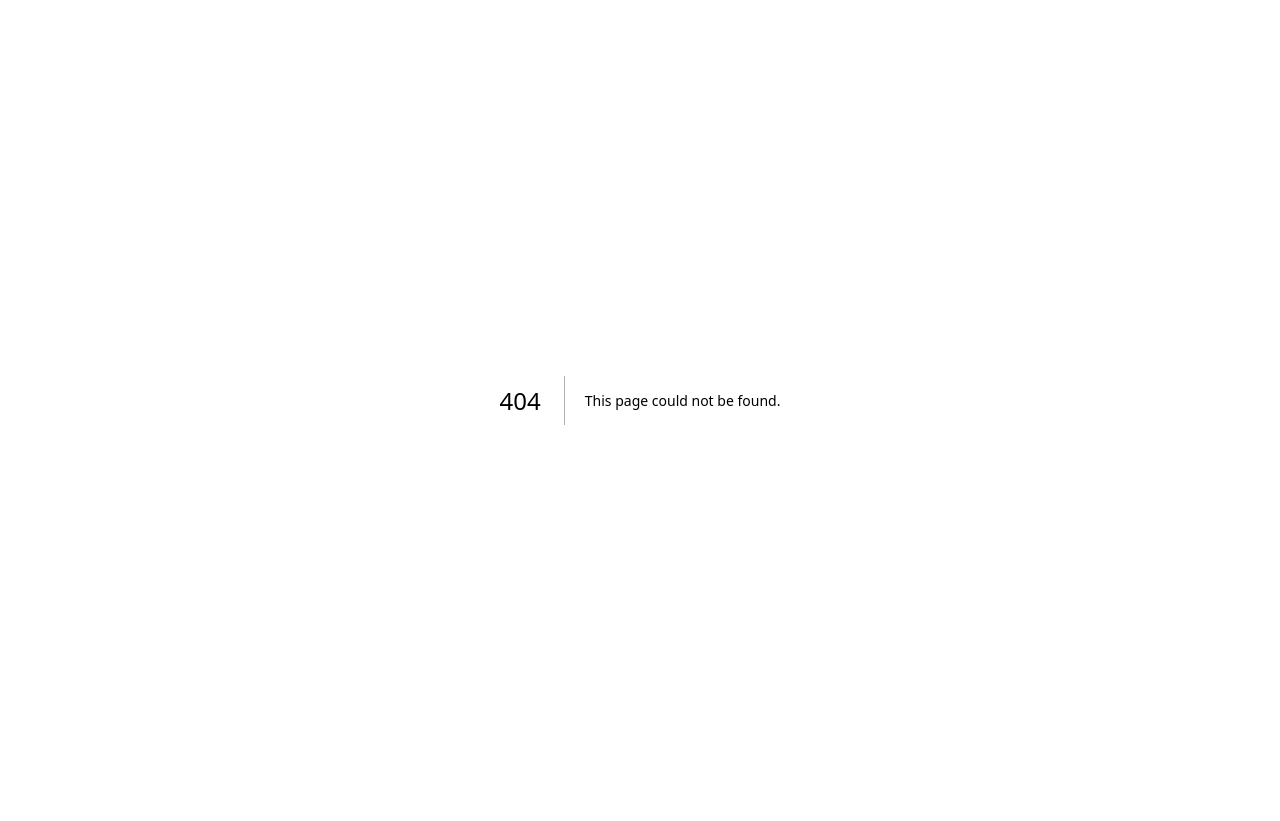
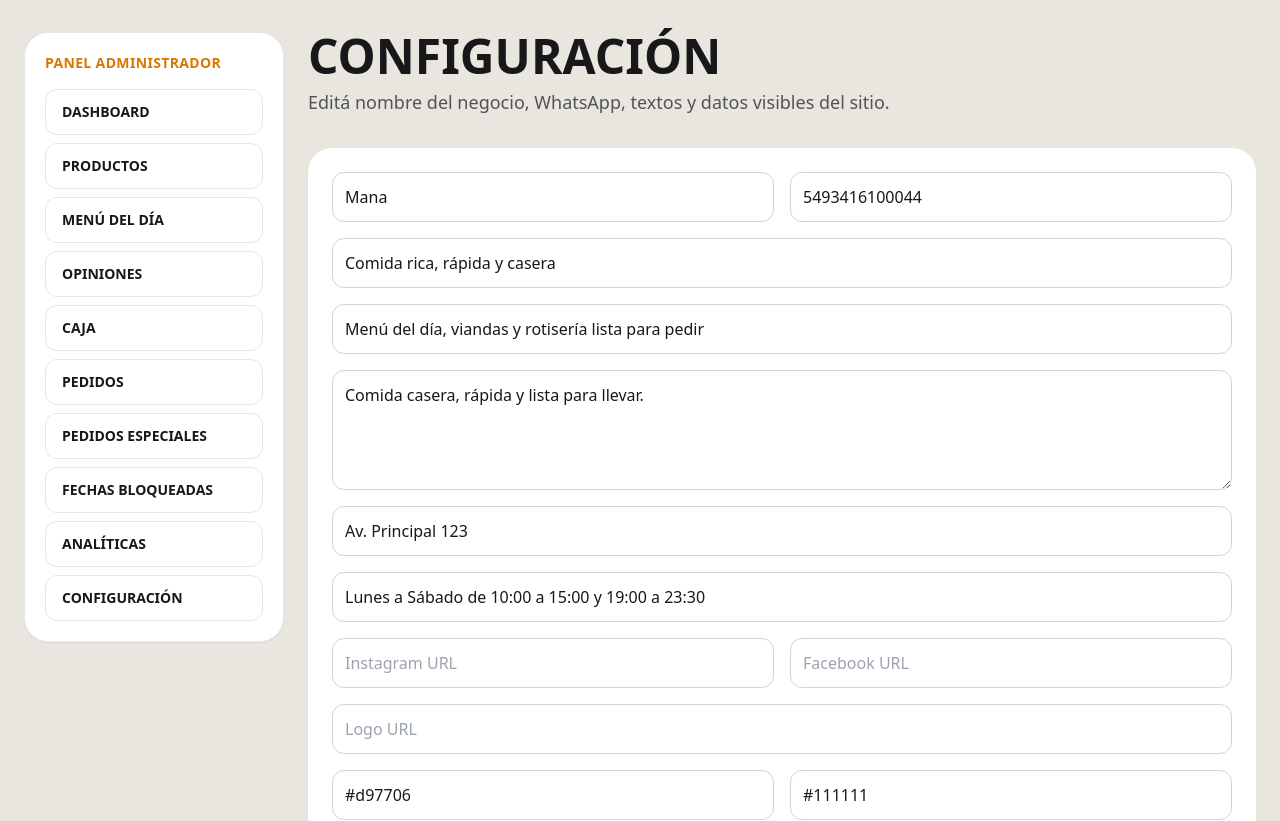
Before and after one commit to serviciosMyM-debug/Roticeria-man-, a Next.js app: page /admin/configuracion in a window 1280 px wide. Before the commit this address had no page. Shown: the top 821 px of the page. Before the commit the page ends 800 px from the top, so only its background shows below. Built offline with nearby package versions, Linux system fonts and the light colour scheme; no server answers; the database is empty.

Commit message:
Corregir modulo de configuracion admin

```diff
--- /dev/null
+++ b/app/(admin)/admin/configuracion/page.tsx
@@ -0,0 +1,284 @@
+"use client";
+
+import { useEffect, useState } from "react";
+
+type SettingsForm = {
+  businessName: string;
+  heroTitle: string;
+  heroSubtitle: string;
+  whatsappNumber: string;
+  description: string;
+  address: string;
+  openingHours: string;
+  instagramUrl: string;
+  facebookUrl: string;
+  logoUrl: string;
+  primaryColor: string;
+  secondaryColor: string;
+};
+
+const emptyForm: SettingsForm = {
+  businessName: "Mana",
+  heroTitle: "Comida rica, rápida y casera",
+  heroSubtitle: "Menú del día, viandas y rotisería lista para pedir",
+  whatsappNumber: "5493416100044",
+  description: "Comida casera, rápida y lista para llevar.",
+  address: "Av. Principal 123",
+  openingHours: "Lunes a Sábado de 10:00 a 15:00 y 19:00 a 23:30",
+  instagramUrl: "",
+  facebookUrl: "",
+  logoUrl: "",
+  primaryColor: "#d97706",
+  secondaryColor: "#111111",
+};
+
+export default function AdminConfiguracionPage() {
+  const [form, setForm] = useState<SettingsForm>(emptyForm);
+  const [loading, setLoading] = useState(true);
+  const [saving, setSaving] = useState(false);
+  const [message, setMessage] = useState("");
+
+  async function readJsonSafe(res: Response) {
+    const text = await res.text();
+
+    if (!text || !text.trim()) {
+      throw new Error("La respuesta del servidor vino vacía.");
+    }
+
+    try {
+      return JSON.parse(text);
+    } catch {
+      throw new Error(`La ruta ${res.url} no devolvió JSON válido.`);
+    }
+  }
+
+  useEffect(() => {
+    async function loadSettings() {
+      try {
+        const res = await fetch("/api/admin/settings", {
+          cache: "no-store",
+        });
+
+        const data = await readJsonSafe(res);
+
+        if (!res.ok || !data.ok) {
+          throw new Error(data.error || "No se pudo cargar la configuración");
+        }
+
+        const s = data.settings;
+
+        setForm({
+          businessName: s.businessName || "Mana",
+          heroTitle: s.heroTitle || "",
+          heroSubtitle: s.heroSubtitle || "",
+          whatsappNumber: s.whatsappNumber || "",
+          description: s.description || "",
+          address: s.address || "",
+          openingHours: s.openingHours || "",
+          instagramUrl: s.instagramUrl || "",
+          facebookUrl: s.facebookUrl || "",
+          logoUrl: s.logoUrl || "",
+          primaryColor: s.primaryColor || "#d97706",
+          secondaryColor: s.secondaryColor || "#111111",
+        });
+      } catch (error: any) {
+        setMessage(error.message || "No se pudo cargar la configuración.");
+      } finally {
+        setLoading(false);
+      }
+    }
+
+    loadSettings();
+  }, []);
+
+  function handleChange(
+    e: React.ChangeEvent<HTMLInputElement | HTMLTextAreaElement>
+  ) {
+    const { name, value } = e.target;
+
+    setForm((prev) => ({
+      ...prev,
+      [name]: value,
+    }));
+  }
+
+  async function handleSubmit(e: React.FormEvent) {
+    e.preventDefault();
+    setSaving(true);
+    setMessage("");
+
+    try {
+      const res = await fetch("/api/admin/settings", {
+        method: "PUT",
+        headers: {
+          "Content-Type": "application/json",
+        },
+        body: JSON.stringify(form),
+      });
+
+      const data = await readJsonSafe(res);
+
+      if (!res.ok || !data.ok) {
+        throw new Error(data.error || "No se pudo guardar la configuración");
+      }
+
+      const s = data.settings;
+
+      setForm({
+        businessName: s.businessName || "",
+        heroTitle: s.heroTitle || "",
+        heroSubtitle: s.heroSubtitle || "",
+        whatsappNumber: s.whatsappNumber || "",
+        description: s.description || "",
+        address: s.address || "",
+        openingHours: s.openingHours || "",
+        instagramUrl: s.instagramUrl || "",
+        facebookUrl: s.facebookUrl || "",
+        logoUrl: s.logoUrl || "",
+        primaryColor: s.primaryColor || "#d97706",
+        secondaryColor: s.secondaryColor || "#111111",
+      });
+
+      setMessage("Configuración guardada correctamente.");
+    } catch (error: any) {
+      setMessage(error.message || "Error al guardar.");
+    } finally {
+      setSaving(false);
+    }
+  }
+
+  if (loading) {
+    return (
+      <div className="rounded-3xl bg-white p-6 shadow-sm">
+        <p className="text-zinc-600">Cargando configuración...</p>
+      </div>
+    );
+  }
+
+  return (
+    <div className="space-y-8">
+      <div>
+        <h1 className="text-5xl font-black uppercase">Configuración</h1>
+        <p className="mt-2 text-lg text-zinc-600">
+          Editá nombre del negocio, WhatsApp, textos y datos visibles del sitio.
+        </p>
+      </div>
+
+      <form
+        onSubmit={handleSubmit}
+        className="grid gap-4 rounded-3xl bg-white p-6 shadow-sm"
+      >
+        <div className="grid gap-4 md:grid-cols-2">
+          <input
+            name="businessName"
+            value={form.businessName}
+            onChange={handleChange}
+            placeholder="Nombre del negocio"
+            className="rounded-xl border p-3"
+          />
+          <input
+            name="whatsappNumber"
+            value={form.whatsappNumber}
+            onChange={handleChange}
+            placeholder="WhatsApp"
+            className="rounded-xl border p-3"
+          />
+        </div>
+
+        <input
+          name="heroTitle"
+          value={form.heroTitle}
+          onChange={handleChange}
+          placeholder="Título principal"
+          className="rounded-xl border p-3"
+        />
+
+        <input
+          name="heroSubtitle"
+          value={form.heroSubtitle}
+          onChange={handleChange}
+          placeholder="Subtítulo principal"
+          className="rounded-xl border p-3"
+        />
+
+        <textarea
+          name="description"
+          value={form.description}
+          onChange={handleChange}
+          placeholder="Descripción"
+          className="min-h-[120px] rounded-xl border p-3"
+        />
+
+        <input
+          name="address"
+          value={form.address}
+          onChange={handleChange}
+          placeholder="Dirección"
+          className="rounded-xl border p-3"
+        />
+
+        <input
+          name="openingHours"
+          value={form.openingHours}
+          onChange={handleChange}
+          placeholder="Horarios"
+          className="rounded-xl border p-3"
+        />
+
+        <div className="grid gap-4 md:grid-cols-2">
+          <input
+            name="instagramUrl"
+            value={form.instagramUrl}
+            onChange={handleChange}
+            placeholder="Instagram URL"
+            className="rounded-xl border p-3"
+          />
+          <input
+            name="facebookUrl"
+            value={form.facebookUrl}
+            onChange={handleChange}
+            placeholder="Facebook URL"
+            className="rounded-xl border p-3"
+          />
+        </div>
+
+        <input
+          name="logoUrl"
+          value={form.logoUrl}
+          onChange={handleChange}
+          placeholder="Logo URL"
+          className="rounded-xl border p-3"
+        />
+
+        <div className="grid gap-4 md:grid-cols-2">
+          <input
+            name="primaryColor"
+            value={form.primaryColor}
+            onChange={handleChange}
+            placeholder="Color principal"
+            className="rounded-xl border p-3"
+          />
+          <input
+            name="secondaryColor"
+            value={form.secondaryColor}
+            onChange={handleChange}
+            placeholder="Color secundario"
+            className="rounded-xl border p-3"
+          />
+        </div>
+
+        <button
+          type="submit"
+          disabled={saving}
+          className="rounded-xl bg-amber-500 px-5 py-3 font-bold uppercase text-white transition hover:opacity-90"
+        >
+          {saving ? "Guardando..." : "Guardar configuración"}
+        </button>
+
+        {message && (
+          <p className="text-sm font-semibold text-amber-700">{message}</p>
+        )}
+      </form>
+    </div>
+  );
+}
```
